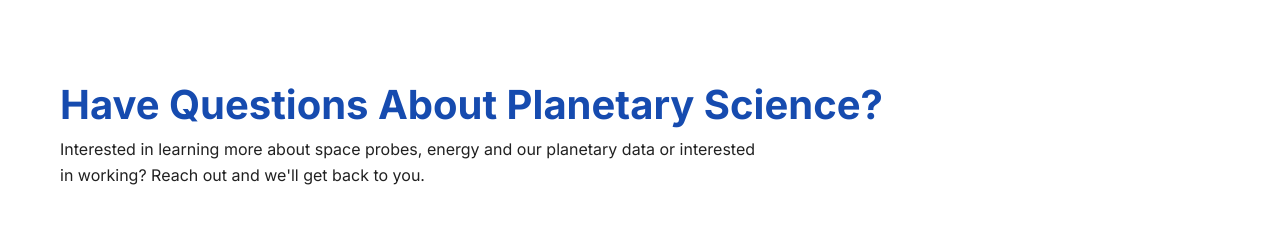
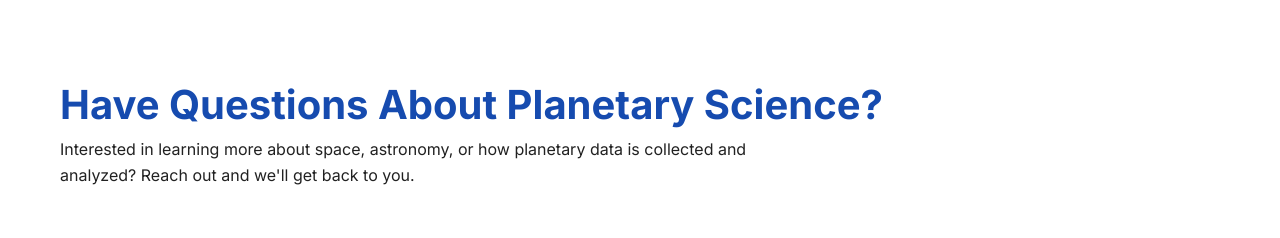
Before and after one commit to TSA-CAPSTONE-PROJECT-GROUP2/planetary-data-react-project, a React (Vite) app: page / in a window 1280 px wide. Shown: the part 1000-1238 px from the top of the page. Built offline with nearby package versions, Linux system fonts and the light colour scheme.

Commit message:
fix: minor corrections

```diff
--- a/src/features/contact/components/ContactForm.jsx
+++ b/src/features/contact/components/ContactForm.jsx
@@ -9,7 +9,7 @@ export default function ContactForm() {
         <div className="contact-header">
           <h2 className="section-title">Have Questions About Planetary Science?</h2>
           <p className="section-subtitle">
-            Interested in learning more about space probes, energy and our planetary data or interested in working? Reach out and we'll get back to you.
+            Interested in learning more about space, astronomy, or how planetary data is collected and analyzed? Reach out and we'll get back to you.
           </p>
         </div>
 
```
